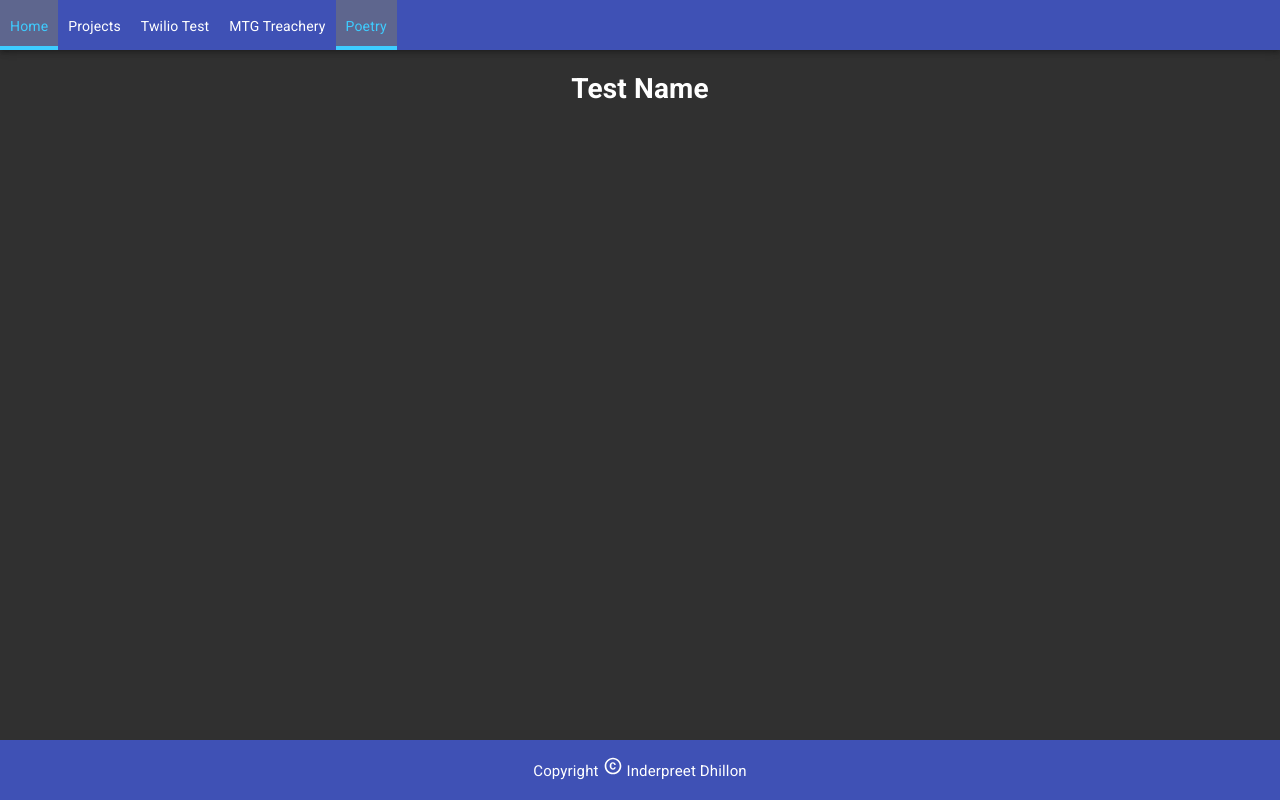
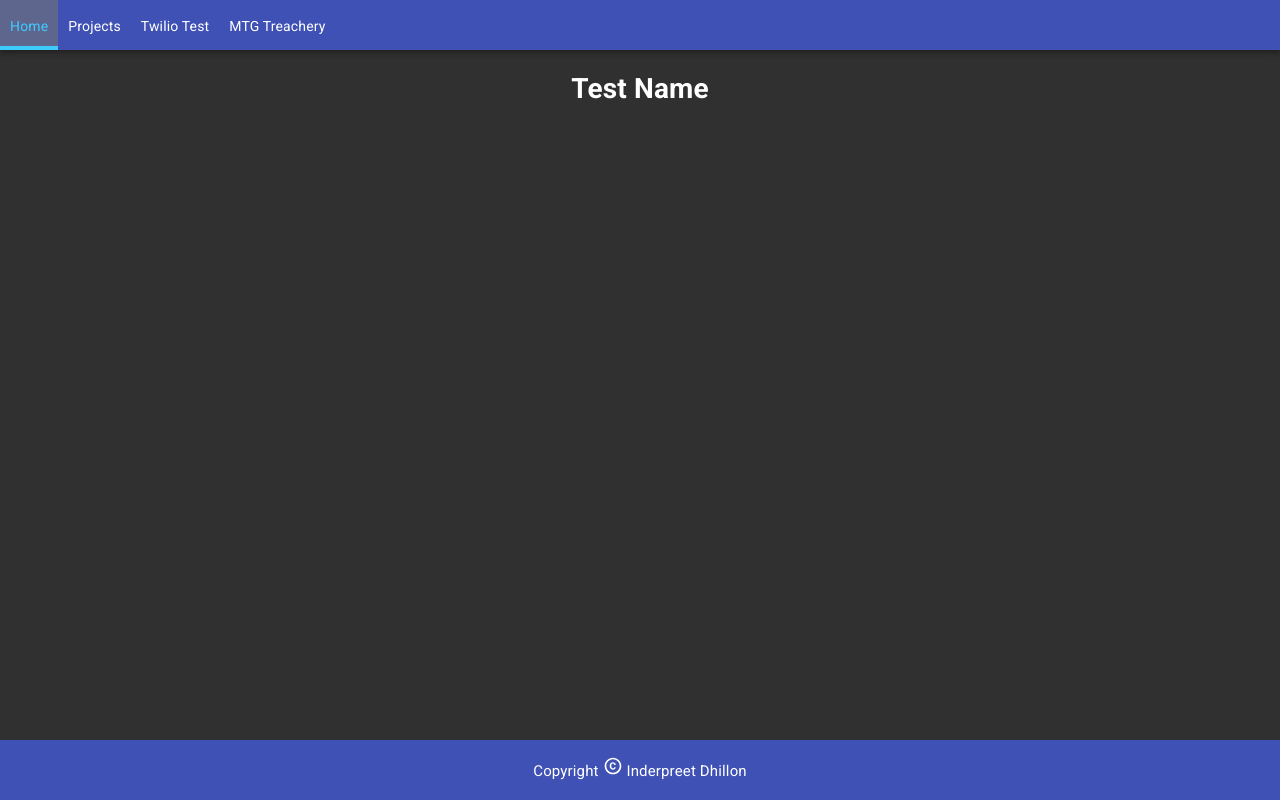
Before and after one commit to Inderpreet-D/react-site, a Next.js app: page /poetry in a window 1280 px wide. Built offline with nearby package versions, Linux system fonts and the light colour scheme.

Commit message:
Update NavigationItems.jsx

```diff
--- a/components/Navigation/NavigationItems/NavigationItems.jsx
+++ b/components/Navigation/NavigationItems/NavigationItems.jsx
@@ -9,7 +9,7 @@ const NavigationItems = (props) => {
       <NavigationItem link="/projects">Projects</NavigationItem>
       <NavigationItem link="/twilio">Twilio Test</NavigationItem>
       <NavigationItem link="/treachery">MTG Treachery</NavigationItem>
-      <NavigationItem link="/poetry">Poetry</NavigationItem>
+      {/* <NavigationItem link="/poetry">Poetry</NavigationItem> */}
     </Tabs>
   );
 };
```
